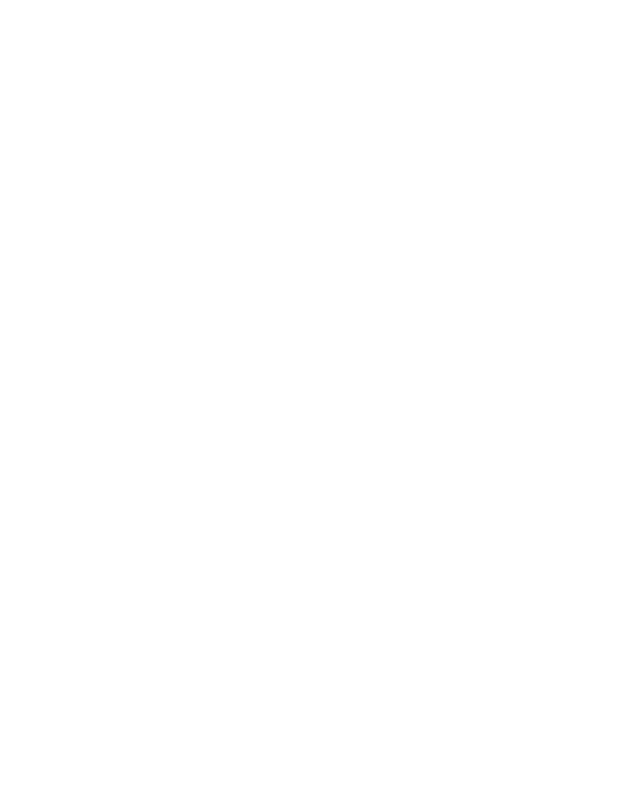
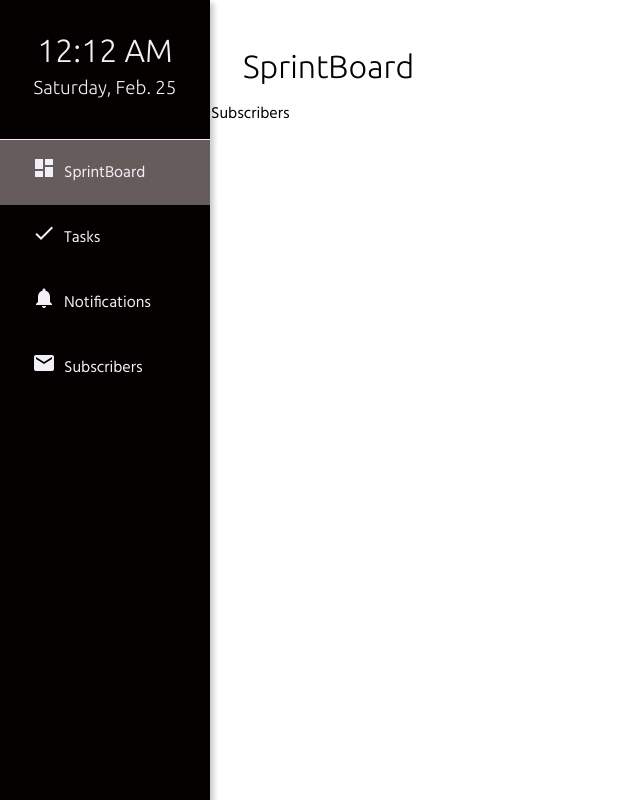
Before and after one commit to iwilsonq/SprintBoard, a React app: page /subscribers in a window 1280 px wide. Shown: the whole page, without its empty margins (0-640 px from the left). Built offline with nearby package versions, Linux system fonts and the light colour scheme.

Commit message:
a number of hacks i am not proud of, but redux is now aware of the router

```diff
--- a/src/actions/index.js
+++ b/src/actions/index.js
@@ -0,0 +1,11 @@
+import { browserHistory } from 'react-router';
+import { CHANGE_ROUTE } from './types';
+
+export const changeRoute = route => dispatch => {
+  dispatch({
+    type: CHANGE_ROUTE,
+    path: route.path,
+    name: route.name
+  });
+  browserHistory.push(route.path);
+};
--- a/src/actions/types.js
+++ b/src/actions/types.js
@@ -0,0 +1 @@
+export const CHANGE_ROUTE = 'CHANGE_ROUTE';
--- a/src/components/App.js
+++ b/src/components/App.js
@@ -1,4 +1,5 @@
 import React, { Component } from 'react';
+import { connect } from 'react-redux';
 import Sidebar from './Sidebar/';
 import Landing from './Landing';
 import * as Com from './common/';
@@ -7,13 +8,20 @@ class App extends Component {
   render() {
     return (
       <div id="app">
-        <Sidebar />
-        <Landing>
-          {React.cloneElement(this.props.children, this.state)}
+        <Sidebar route={this.props.route} />
+        <Landing route={this.props.route}>
+          {React.cloneElement(this.props.children, this.props)}
         </Landing>
       </div>
     );
   }
 }
 
-export default App;
+const mapStateToProps = state => {
+  const { route } = state;
+  return {
+    route
+  };
+}
+
+export default connect(mapStateToProps)(App);
--- a/src/components/Landing.js
+++ b/src/components/Landing.js
@@ -6,7 +6,7 @@ class Landing extends Component {
     return (
       <div className="landing container" style={{ marginLeft: 195}}>
         <LandingHeader>
-          <h1 className="lightfont">SprintBoard</h1>
+          <h1 className="lightfont">{this.props.route.name}</h1>
         </LandingHeader>
         {this.props.children}
       </div>
--- /dev/null
+++ b/src/components/Notifications.js
@@ -0,0 +1,13 @@
+import React, { Component } from 'react';
+
+class Notifications extends Component {
+  render() {
+    return (
+      <div className="notifications">
+        Notifications
+      </div>
+    );
+  }
+}
+
+export default Notifications;
--- a/src/components/Sidebar/SidebarMenu.js
+++ b/src/components/Sidebar/SidebarMenu.js
@@ -1,28 +1,27 @@
 import React, { Component } from 'react';
+import { connect } from 'react-redux';
+import { changeRoute } from '../../actions';
 import SidebarMenuItem from './SidebarMenuItem';
 
 class SidebarMenu extends Component {
-  constructor(props) {
-    super(props);
-
-    this.state = {
-      activeMenuItem: props.menuItems[0].name
-    };
-  }
-
   componentDidMount() {
-    document.querySelector('.sidebar-menu').firstChild.classList.add('active');
+    document.querySelector('.sidebar-menu')
+    .firstChild.firstChild.classList.add('active');
   }
 
   componentWillUpdate(nextProps, nextState) {
-    if (this.state.activeMenuItem !== nextState.activeMenuItem) {
-      document.querySelector(`[name=${this.state.activeMenuItem}]`).classList.remove('active');
-      document.querySelector(`[name=${nextState.activeMenuItem}]`).classList.add('active');
+    if (this.props.activeRoute !== nextProps.activeRoute) {
+      document.querySelector(`[name=${this.props.activeRoute.name}]`).classList.remove('active');
+      document.querySelector(`[name=${nextProps.activeRoute.name}]`).classList.add('active');
     }
   }
 
   onMenuItemClick(item) {
-    this.setState({ activeMenuItem: item });
+    const { name, path } = item;
+    this.props.changeRoute({
+      name,
+      path
+    });
   }
 
   render() {
@@ -30,7 +29,7 @@ class SidebarMenu extends Component {
       <ul className="sidebar-menu">
         {this.props.menuItems.map(item => (
           <SidebarMenuItem
-            onClick={this.onMenuItemClick.bind(this, item.name)}
+            onClick={this.onMenuItemClick.bind(this, item)}
             key={item.name}
             {...item}
           />
@@ -40,4 +39,4 @@ class SidebarMenu extends Component {
   }
 };
 
-export default SidebarMenu;
+export default connect(null, { changeRoute })(SidebarMenu);
--- a/src/components/Sidebar/SidebarMenuItem.js
+++ b/src/components/Sidebar/SidebarMenuItem.js
@@ -1,7 +1,14 @@
 import React from 'react';
+import { Link } from 'react-router';
+import { connect } from 'react-redux';
+import { changeRoute } from '../../actions';
 
 const SidebarMenuItem = props => {
   return (
+    <Link onClick={() => props.changeRoute({
+        path: props.path,
+        name: props.name
+      })}>
       <li
         className="menu-item p-t-b-16 p-l-r-32"
         name={props.name}
@@ -14,7 +21,8 @@ const SidebarMenuItem = props => {
           {props.name}
         </div>
       </li>
+    </Link>
   );
 };
 
-export default SidebarMenuItem;
+export default connect(null, { changeRoute })(SidebarMenuItem);
--- a/src/components/Sidebar/index.js
+++ b/src/components/Sidebar/index.js
@@ -6,19 +6,23 @@ import SidebarMenu from './SidebarMenu';
 const menuItems = [
   {
     name: 'SprintBoard',
-    icon: 'dashboard'
+    icon: 'dashboard',
+    path: '/'
   },
   {
     name: 'Tasks',
-    icon: 'check'
+    icon: 'check',
+    path: '/tasks'
   },
   {
     name: 'Notifications',
-    icon: 'notifications'
+    icon: 'notifications',
+    path: '/notifications'
   },
   {
     name: 'Subscribers',
-    icon: 'email'
+    icon: 'email',
+    path: '/subscribers'
   },
 ];
 
@@ -26,8 +30,14 @@ class Sidebar extends Component {
   render() {
     return (
       <div className="sidebar sidebar-shadow">
-        <SidebarHeader time={moment().format('LT')} date={moment().format('dddd[,] MMM[.] D')} />
-        <SidebarMenu menuItems={menuItems} />
+        <SidebarHeader
+          time={moment().format('LT')}
+          date={moment().format('dddd[,] MMM[.] D')}
+       />
+        <SidebarMenu
+          activeRoute={this.props.route}
+          menuItems={menuItems}
+        />
       </div>
     );
   }
--- /dev/null
+++ b/src/components/Subscribers.js
@@ -0,0 +1,13 @@
+import React, { Component } from 'react';
+
+class Subscribers extends Component {
+  render() {
+    return (
+      <div className="subscribers">
+        Subscribers
+      </div>
+    );
+  }
+}
+
+export default Subscribers;
--- /dev/null
+++ b/src/components/Tasks.js
@@ -0,0 +1,13 @@
+import React, { Component } from 'react';
+
+class Tasks extends Component {
+  render() {
+    return (
+      <div className="tasks">
+        Tasks
+      </div>
+    );
+  }
+}
+
+export default Tasks;
--- a/src/reducers/index.js
+++ b/src/reducers/index.js
@@ -1,5 +1,7 @@
 import { combineReducers } from 'redux';
+import routeReducer from './routeReducer';
 
 export default combineReducers({
-  index: () => []
+  index: () => [],
+  route: routeReducer
 });
--- /dev/null
+++ b/src/reducers/routeReducer.js
@@ -0,0 +1,20 @@
+import {
+  CHANGE_ROUTE
+} from '../actions/types';
+
+const INITIAL_STATE = {
+  path: '/',
+  name: 'SprintBoard'
+};
+
+export default (state = INITIAL_STATE, action) => {
+  switch (action.type) {
+    case CHANGE_ROUTE:
+      return {
+        path: action.path,
+        name: action.name
+      };
+    default:
+      return state;
+  }
+}
--- a/src/routes.js
+++ b/src/routes.js
@@ -3,12 +3,19 @@ import { Router, Route, IndexRoute, browserHistory } from 'react-router';
 
 import App from './components/App';
 import SprintBoard from './components/SprintBoard';
+import Notifications from './components/Notifications';
+import Tasks from './components/Tasks';
+import Subscribers from './components/Subscribers';
+
 
 const Routes = () => {
   return (
     <Router history={browserHistory}>
       <Route path='/' component={App}>
         <IndexRoute component={SprintBoard} />
+        <Route path='/notifications' component={Notifications} />
+        <Route path='/subscribers' component={Subscribers} />
+        <Route path='/tasks' component={Tasks} />
       </Route>
     </Router>
   );
--- a/styles/base.sass
+++ b/styles/base.sass
@@ -11,5 +11,9 @@ h1,h2,h3,h4,h5,h6
   margin: 0
   padding: 0
 
+a
+  text-decoration: none
+  color: $steel
+
 #app
   display: flex
--- a/styles/colors.sass
+++ b/styles/colors.sass
@@ -26,8 +26,12 @@ $white: #fff
   background-color: $red
 .tan
   background-color: $tan
+  color: $mainText !important
+
 .steel
   background-color: $steel
+  color: $mainText !important
+
 .success
   background-color: $success
 .fail
```
Lines whose indentation alone changed are shown as unchanged.
